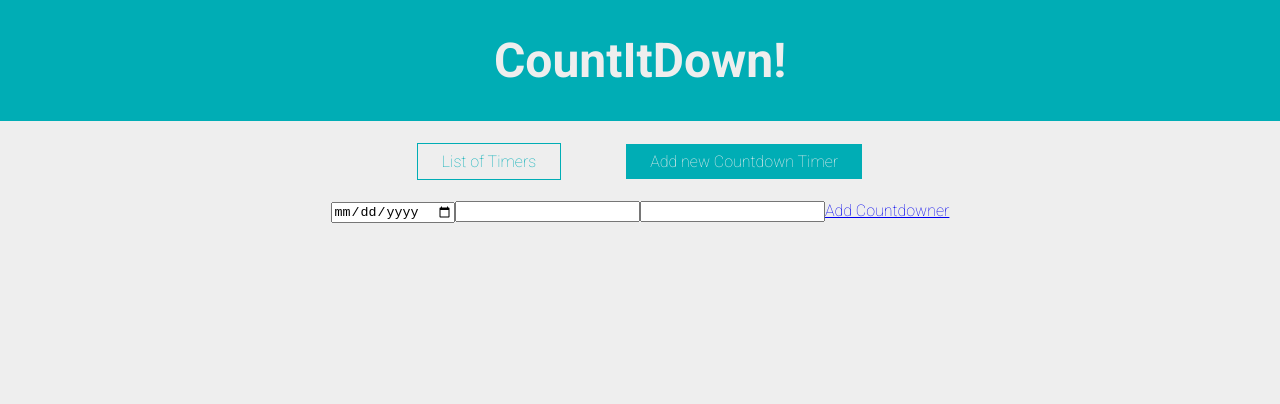
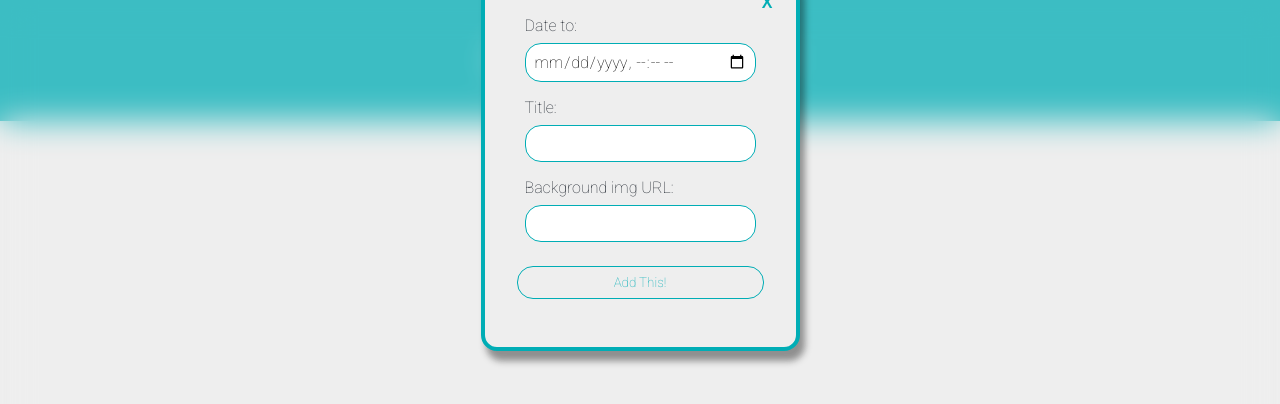
Before and after one commit to Michalosik/countdowner, a Vue app: page /add in a window 1280 px wide. Shown: the top 404 px of the page. Built offline with nearby package versions, Linux system fonts and the light colour scheme.

Commit message:
added new styling, logic to remove button added, add button added

```diff
--- a/src/App.vue
+++ b/src/App.vue
@@ -1,17 +1,16 @@
 <template>
   <the-header></the-header>
-  <the-navigation></the-navigation>
+  <!-- <the-navigation></the-navigation> -->
   <main>
-    <the-countdowners></the-countdowners>
+    <router-view></router-view>
   </main>
 </template>
 <script>
-import TheNavigation from "./components/layouts/TheNavigation.vue";
-import TheCountdowners from "./components/counters/TheCountdowners.vue";
+// import TheNavigation from "./components/layouts/TheNavigation.vue";
 import TheHeader from "./components/layouts/TheHeader.vue";
 
 export default {
-  components: { TheNavigation, TheCountdowners, TheHeader },
+  components: { TheHeader },
 };
 </script>
 <style>
@@ -28,7 +27,9 @@ body {
 }
 main {
   display: flex;
+  flex-direction: column;
   justify-content: center;
+  align-items: center;
 }
 .sr-only {
   visibility: hidden;
--- /dev/null
+++ b/src/components/UI/BaseButton.vue
@@ -0,0 +1,24 @@
+<template>
+  <button>
+    <slot />
+  </button>
+</template>
+<style scoped>
+button {
+  font-family: inherit;
+  background: transparent;
+  border: 1px solid #00adb5;
+  border-radius: 1rem;
+  cursor: pointer;
+  color: #00adb5;
+  padding: 0.5rem 1.5rem;
+  display: inline-block;
+  transition: color 0.3s, border-color, 0.3s, background-color 0.3s;
+}
+button:hover,
+button:active {
+  color: #eee;
+  border-color: #eee;
+  background-color: #00adb5;
+}
+</style>
--- /dev/null
+++ b/src/components/counters/AddCountdowner.vue
@@ -0,0 +1,105 @@
+<template>
+  <div class="form__wrapper">
+    <form @submit.prevent="saveCountdowner">
+      <div>
+        <label for="date">Date to:</label>
+        <input id="date" type="datetime-local" v-model="enteredDate" />
+      </div>
+      <div>
+        <label for="title">Title:</label>
+        <input id="title" type="text" v-model="enteredTitle" />
+      </div>
+      <div>
+        <label for="url">Background img URL:</label>
+        <input type="text" v-model="enteredURL" />
+      </div>
+      <base-button @click="$router.push('countdowners')">Add This!</base-button>
+      <button @click="toggleFormVisibility" class="close-btn" type="button">
+        <span aria-hidden="false" class="sr-only">Close</span
+        ><span aria-hidden="true">X</span>
+      </button>
+    </form>
+  </div>
+</template>
+<script>
+export default {
+  data() {
+    return {
+      enteredDate: null,
+      enteredTitle: "",
+      enteredURL: "",
+    };
+  },
+  inject: ["addCountdowner", "toggleFormVisibility"],
+  methods: {
+    saveCountdowner() {
+      const dateToSubmit = new Date(this.enteredDate).getTime();
+      this.addCountdowner(dateToSubmit, this.enteredTitle, this.enteredURL);
+    },
+  },
+};
+</script>
+<style scoped>
+.form__wrapper {
+  position: absolute;
+  display: flex;
+  justify-content: center;
+  align-items: center;
+  height: 100vh;
+  width: 100vw;
+  background-color: rgba(238, 238, 238, 0.5);
+  z-index: 50;
+}
+@supports (backdrop-filter: blur(1rem)) {
+  .form__wrapper {
+    background-color: rgba(237, 237, 237, 0.25);
+    backdrop-filter: blur(1rem);
+  }
+}
+form {
+  position: relative;
+  display: flex;
+  flex-direction: column;
+  margin-top: 5rem;
+  padding: 2rem;
+  border: 0.3rem solid #00adb5;
+  border-radius: 1rem;
+  background-color: #eee;
+  box-shadow: 5px 10px 7px rgba(0, 0, 0, 0.4);
+  z-index: 51;
+}
+form div {
+  display: flex;
+  flex-direction: column;
+  margin: 0.5rem;
+}
+form input {
+  padding: 0.5rem;
+  font-family: inherit;
+  border-radius: 1rem;
+  border: 0.1rem solid #00adb5;
+  background-color: #fff;
+  font-size: inherit;
+}
+form label {
+  margin: 0 0 0.5rem;
+}
+button {
+  margin: 1rem 0;
+}
+.close-btn {
+  position: absolute;
+  top: 0rem;
+  right: 1rem;
+  background: none;
+  border: 1px solid transparent;
+  color: #00adb5;
+  font-weight: bold;
+  font-size: 1rem;
+  cursor: pointer;
+  transition: color 0.3s;
+}
+.close-btn:hover {
+  color: red;
+}
+</style>
--- a/src/components/counters/AddCounter.vue
+++ /dev/null
@@ -1,28 +0,0 @@
-<template>
-  <form>
-    <input type="date" v-model="enteredDate" />
-    <input type="text" v-model="enteredTitle" />
-    <input type="text" v-model="enteredURL" />
-    <router-link @click="saveCountdowner" to="/countdowners"
-      >Add Countdowner</router-link
-    >
-  </form>
-</template>
-<script>
-export default {
-  data() {
-    return {
-      enteredDate: null,
-      enteredTitle: "",
-      enteredURL: "",
-    };
-  },
-  inject: ["addCountDowner"],
-  methods: {
-    saveCountdowner() {
-      const dateToSubmit = new Date(this.enteredDate).getTime();
-      this.addCountDowner(dateToSubmit, this.enteredTitle, this.enteredURL);
-    },
-  },
-};
-</script>
--- a/src/components/counters/CounterClock.vue
+++ b/src/components/counters/CounterClock.vue
@@ -36,7 +36,7 @@
       </div>
     </template>
     <template #controls>
-      <button class="counter__remove-btn">
+      <button @click="removeCountdowner(id)" class="counter__remove-btn">
         <span class="sr-only">Remove</span>
         <font-awesome-icon
           icon="trash-alt"
@@ -49,7 +49,7 @@
 </template>
 <script>
 export default {
-  props: ["countdowner", "title"],
+  props: ["title", "endTime"],
   data() {
     return {
       year: 0,
@@ -58,14 +58,14 @@ export default {
       hour: 0,
       minute: 0,
       second: 0,
-      countdownerProp: this.countdowner,
     };
   },
+  inject: ["removeCountdowner"],
   methods: {
     startCountDown() {
       const x = setInterval(() => {
         const startDate = new Date().getTime();
-        const differenceInTime = this.countdownerProp.endTime - startDate;
+        const differenceInTime = this.endTime - startDate;
         this.year = Math.floor(differenceInTime / (1000 * 60 * 60 * 24 * 365));
         this.month = Math.floor(
           (differenceInTime % (1000 * 60 * 60 * 24 * 365)) /
@@ -95,6 +95,7 @@ export default {
       }, 1000);
     },
   },
+
   created() {
     this.startCountDown();
   },
--- a/src/components/counters/CountersList.vue
+++ b/src/components/counters/CountersList.vue
@@ -5,7 +5,6 @@
       :key="countdowner.id"
       :title="countdowner.title"
       :endTime="countdowner.endTime"
-      :countdowner="countdowner"
       :style="{ backgroundImage: 'url(' + countdowner.url + ')' }"
     ></counter-clock>
   </div>
@@ -20,6 +19,7 @@ export default {
 <style scoped>
 .countdowners__wrapper {
   display: flex;
+  padding: 0 4rem;
   flex-direction: column;
   justify-content: center;
   align-items: center;
--- a/src/components/counters/TheCountdowners.vue
+++ b/src/components/counters/TheCountdowners.vue
@@ -1,38 +1,77 @@
 <template>
+  <button class="add-btn" @click="toggleAddCounterForm">
+    <span class="sr-only" aria-hidden="false">Add new counter</span>
+    <font-awesome-icon
+      icon="plus-circle"
+      aria-hidden="true"
+      class="trash-alt"
+    />
+  </button>
+  <add-countdowner v-if="addCounterFormIsVisibile"></add-countdowner>
   <counters-list></counters-list>
-  <add-counter></add-counter>
 </template>
 <script>
+import AddCountdowner from "./AddCountdowner.vue";
 import CountersList from "./CountersList.vue";
-import AddCounter from "./AddCounter.vue";
+
 export default {
-  components: { CountersList, AddCounter },
+  components: { CountersList, AddCountdowner },
   provide() {
     return {
       countdowners: this.countdowners,
-      addCountDowner: this.addCountDowner,
+      removeCountdowner: this.removeCountdowner,
+      addCountdowner: this.addCountdowner,
+      toggleFormVisibility: this.toggleAddCounterForm,
     };
   },
   data() {
     return {
-      countdowners: JSON.parse(localStorage.getItem("my_countdowners"))||[],
+      countdowners: JSON.parse(localStorage.getItem("my_countdowners")) || [],
+      addCounterFormIsVisibile: false,
     };
   },
 
   methods: {
-    addCountDowner(endTime, title, url) {
-      const newCountDowner = {
+    addCountdowner(endTime, title, url) {
+      const newCountdowner = {
         id: new Date().toISOString(),
         title: title,
         endTime: endTime,
         url: url,
       };
-      this.countdowners.push(newCountDowner);
+      this.countdowners.push(newCountdowner);
+      this.updateLocalStorage();
+    },
+    removeCountdowner(id) {
+      const countIndex = this.countdowners.findIndex(
+        (count) => count.id === id
+      );
+      this.countdowners.splice(countIndex, 1);
+      this.updateLocalStorage();
+    },
+    updateLocalStorage() {
       localStorage.setItem(
         "my_countdowners",
         JSON.stringify(this.countdowners)
       );
     },
+    toggleAddCounterForm() {
+      this.addCounterFormIsVisibile = !this.addCounterFormIsVisibile;
+    },
   },
 };
 </script>
+<style scoped>
+.add-btn {
+  margin: 1rem 0 0;
+  background: none;
+  border: 1px solid transparent;
+  font-size: 3rem;
+  color: #00adb5;
+  cursor: pointer;
+  transition: color 0.3s ease-out;
+}
+.add-btn:hover {
+  color: #008000;
+}
+</style>
--- a/src/components/layouts/TheNavigation.vue
+++ b/src/components/layouts/TheNavigation.vue
@@ -40,6 +40,7 @@ a {
   text-decoration: none;
   background: transparent;
   border: 1px solid #00adb5;
+  border-radius: 1rem;
   cursor: pointer;
   color: #00adb5;
   padding: 0.5rem 1.5rem;
--- a/src/main.js
+++ b/src/main.js
@@ -12,33 +12,38 @@ import {
     faTrashAlt
 } from '@fortawesome/free-solid-svg-icons';
 import {
+    faPlusCircle
+} from '@fortawesome/free-solid-svg-icons';
+import {
     FontAwesomeIcon
 } from '@fortawesome/vue-fontawesome';
 
 import App from './App.vue';
 import BaseCounter from './components/UI/BaseCounter.vue';
-import CountersList from './components/counters/CountersList.vue';
-import AddCounter from './components/counters/AddCounter.vue';
+import BaseButton from './components/UI/BaseButton.vue';
+import TheCountdowners from './components/counters/TheCountdowners.vue';
+import AddCountdowner from './components/counters/AddCountdowner.vue';
 
 const router = createRouter({
     history: createWebHistory(),
     routes: [{
             path: '/',
-            component: CountersList
+            component: TheCountdowners
         },
         {
             path: '/add',
-            component: AddCounter
+            component: AddCountdowner
         },
         {
             path: '/countdowners',
-            component: CountersList
+            component: TheCountdowners
         }
     ],
 })
-library.add(faTrashAlt)
+library.add(faTrashAlt, faPlusCircle)
 const app = createApp(App)
 app.component('base-counter', BaseCounter)
+app.component('base-button', BaseButton)
 app.component('font-awesome-icon', FontAwesomeIcon)
 app.use(router)
 app.mount('#app')
```
